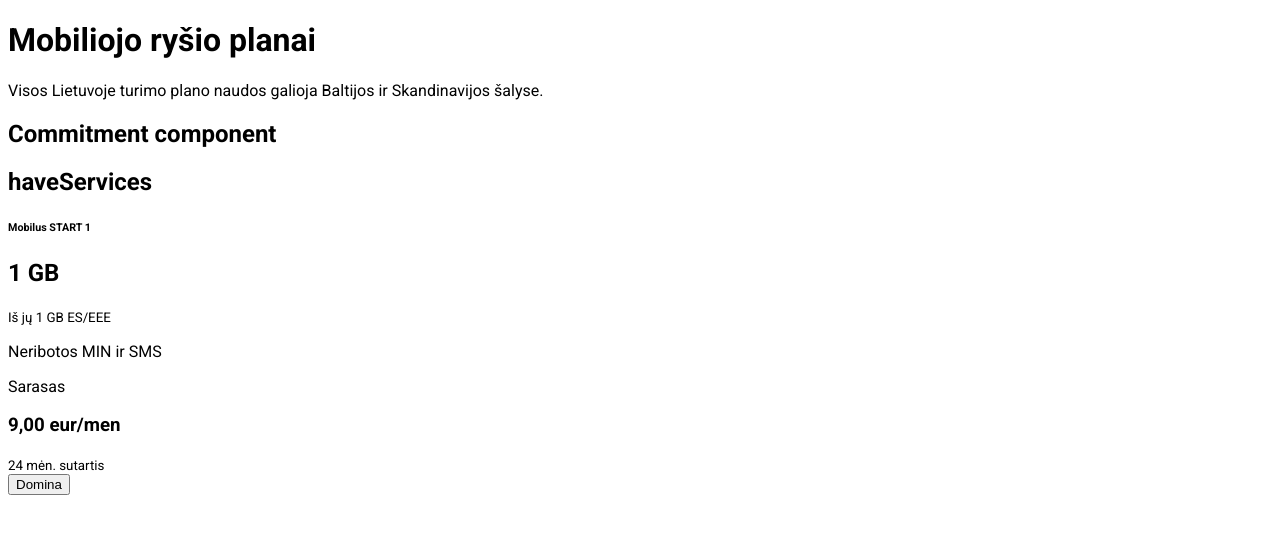
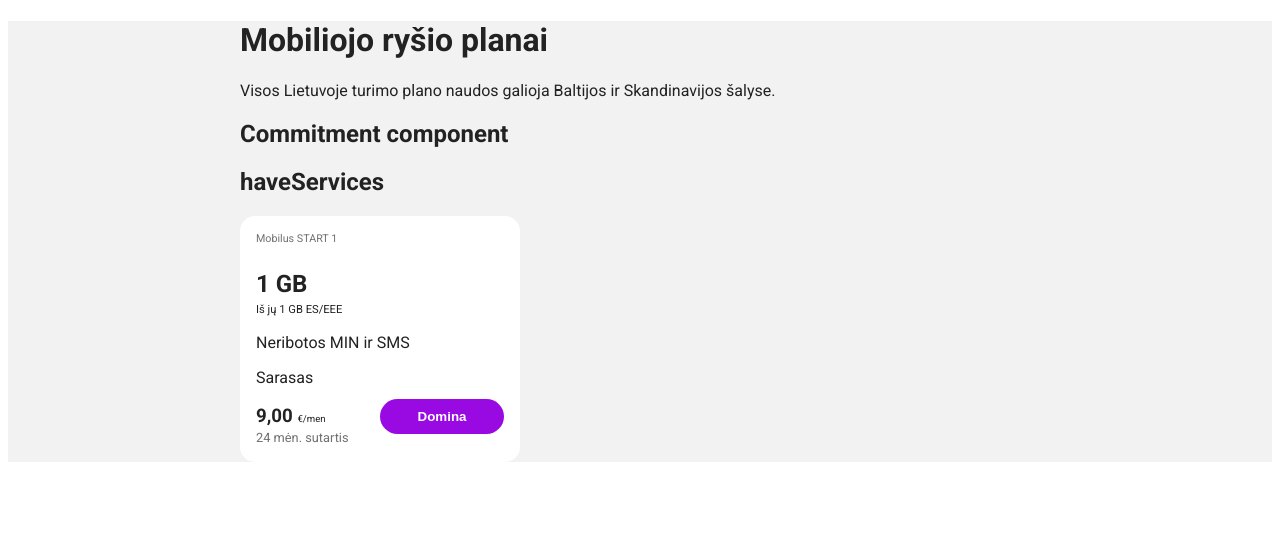
Before and after one commit to MariusCodeAcademy/mobile-plans, a React (Create React App) app: page / in a window 1280 px wide. Shown: the top 534 px of the page. Built offline with nearby package versions, Linux system fonts and the light colour scheme.

Commit message:
plan css till list

```diff
--- a/src/App.css
+++ b/src/App.css
@@ -1,9 +1,76 @@
 @import url('https://fonts.googleapis.com/css2?family=Roboto:wght@400;700&display=swap');
 
+/* reset */
 * {
   box-sizing: border-box;
 }
+/* Common */
+.container {
+  max-width: 800px;
+  margin: 0 auto;
+}
 
+/* components */
 .App {
   font-family: 'Roboto', sans-serif;
+  background-color: #f2f2f2;
+  color: #222;
 }
+
+/* mobile plan */
+.mobile-plan {
+  background-color: #fff;
+  /* temporary */
+  max-width: 280px;
+  padding: 1rem;
+  border-radius: 15px;
+}
+
+.plan__header {
+  font-weight: normal;
+  margin-top: 0;
+  color: rgba(51, 51, 51, 0.7);
+}
+
+.plan__dataAllow {
+  margin-bottom: 0;
+}
+
+.plan__dataEU {
+  font-size: 0.7rem;
+}
+
+.plan__min-sms {
+  font-size: 1rem;
+}
+
+.plan__bottom {
+  display: flex;
+  align-items: center;
+}
+
+.bottom__price-part {
+  width: 50%;
+}
+.bottom__price {
+  margin-bottom: 0;
+}
+.bottom__price span {
+  font-weight: normal;
+  font-size: 0.6rem;
+}
+
+.bottom__term {
+  font-size: 0.8rem;
+  color: rgba(51, 51, 51, 0.7);
+}
+
+.plan__cta {
+  width: 50%;
+  background-color: #990ae3;
+  border: none;
+  padding: 0.6rem 1.4rem;
+  border-radius: 20px;
+  color: #fff;
+  font-weight: bold;
+}
--- a/src/App.jsx
+++ b/src/App.jsx
@@ -13,6 +13,7 @@
   render() {
     return (
       <div className="App">
+        <div className="container">
           <h1>Mobiliojo ryšio planai</h1>
           <p>Visos Lietuvoje turimo plano naudos galioja Baltijos ir Skandinavijos šalyse.</p>
           <div className="controls">
@@ -23,6 +24,7 @@
             <MobilePlan />
           </main>
         </div>
+      </div>
     );
   }
 }
--- a/src/components/mobilePlan.jsx
+++ b/src/components/mobilePlan.jsx
@@ -11,8 +11,10 @@
         <div className="plan__features">Sarasas</div>
         <div className="plan__bottom">
           <div className="bottom__price-part">
-            <h3>9,00 eur/men</h3>
-            <small>24 mėn. sutartis</small>
+            <h3 className="bottom__price">
+              9,00 <span>&euro;/men</span>
+            </h3>
+            <small className="bottom__term">24 mėn. sutartis</small>
           </div>
           <button className="plan__cta">Domina</button>
         </div>
```
Lines whose indentation alone changed are shown as unchanged.
